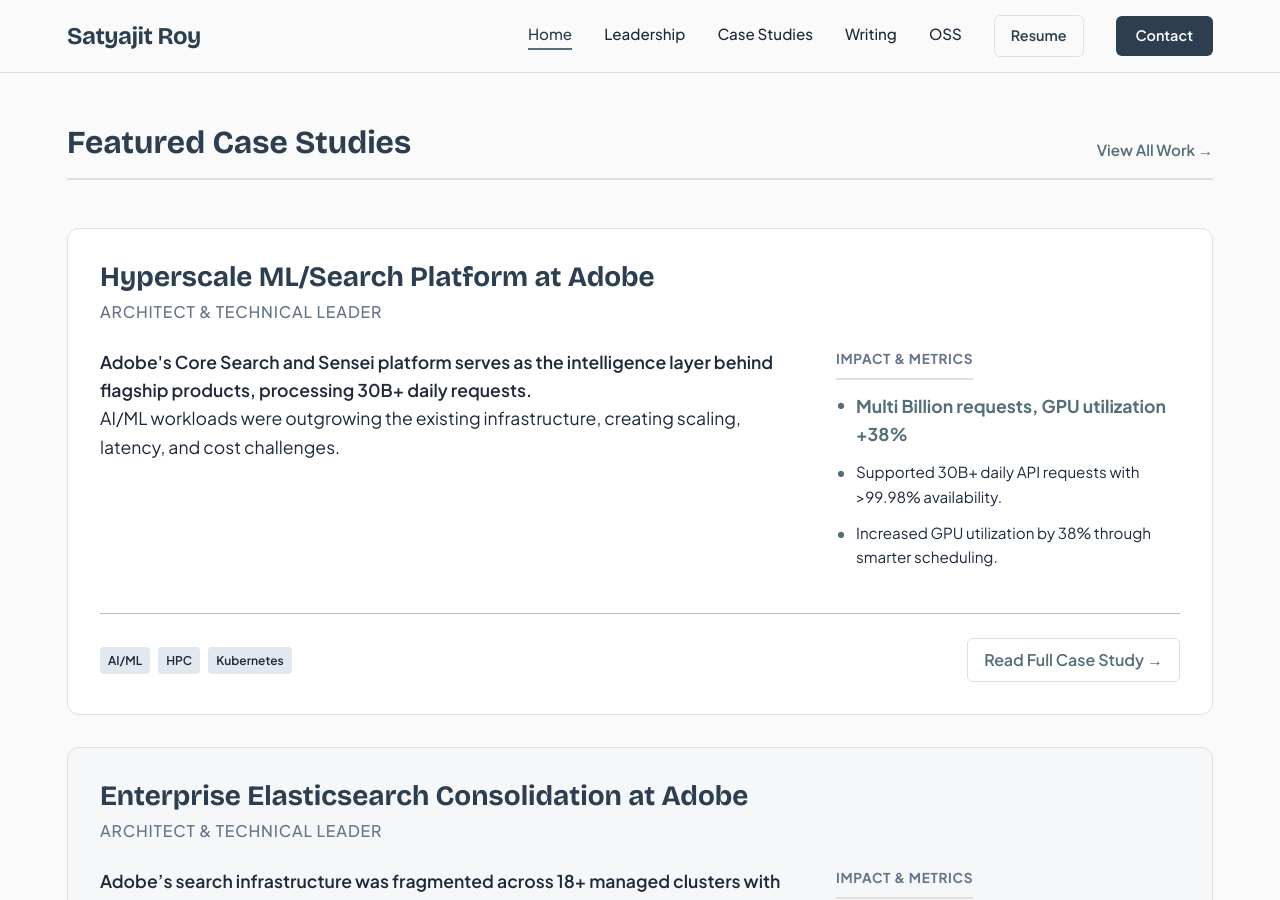
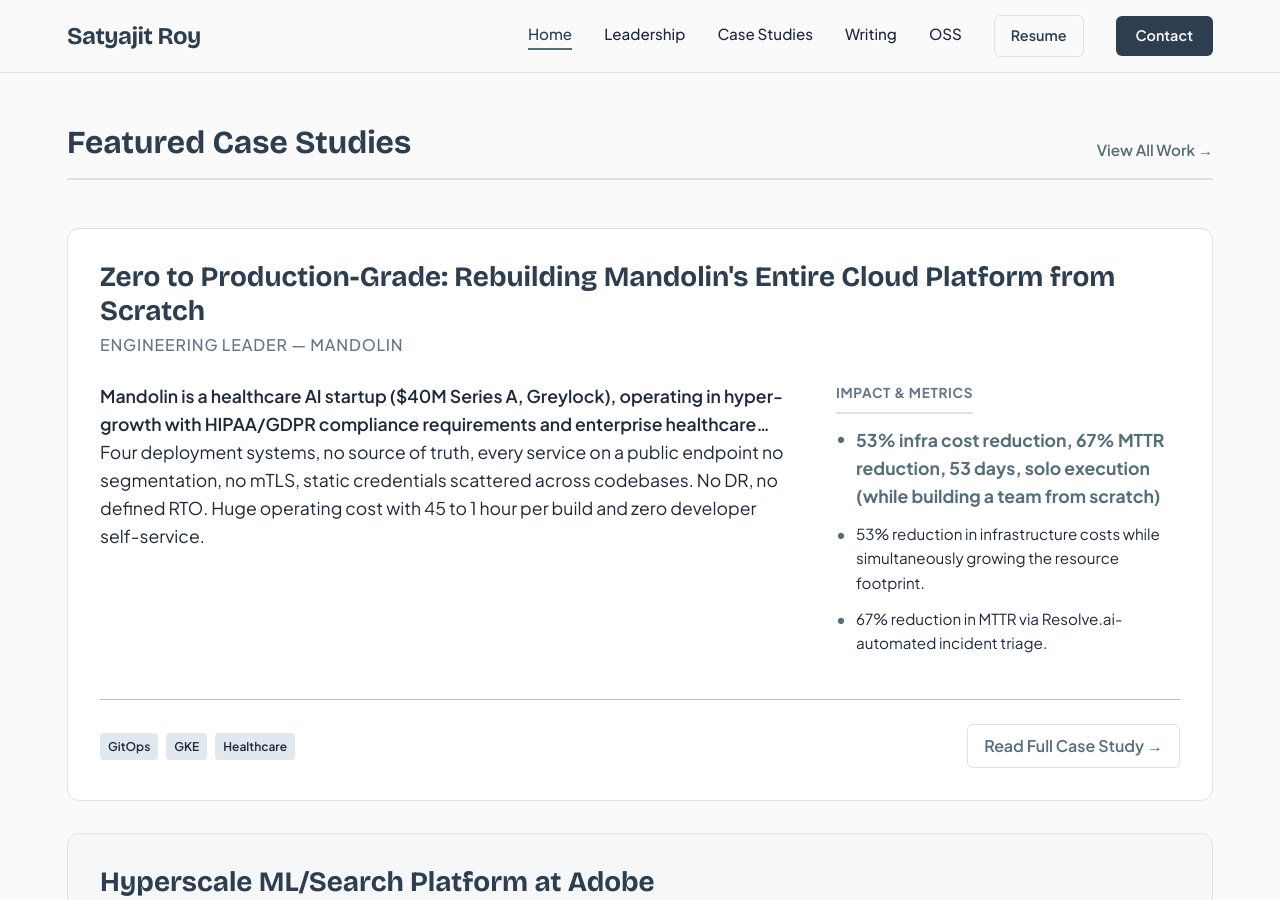
Before and after one commit to kodelint/kodelint.github.io, a Jekyll site: the page built from portfolio/index.md, in a window 1280 px wide and 900 px high, scrolled down 1070 px. Built offline with Jekyll 4.4.1, drawn with Linux system fonts in a browser that asks for light colours; some of the changed text lies outside the part shown.

Commit message:
update mandolin case study and resume with current role

```diff
--- a/_data/portfolio.yml
+++ b/_data/portfolio.yml
@@ -20,6 +20,37 @@
     - "Bridging technical risk with strategic business value"
 
 case_studies:
+  - id: platform-modernization-gitops
+    title: "Zero to Production-Grade: Rebuilding Mandolin's Entire Cloud Platform from Scratch"
+    outcome: "53% infra cost reduction, 67% MTTR reduction, 53 days, solo execution (while building a team from scratch)"
+    context: "Mandolin is a healthcare AI startup ($40M Series A, Greylock), operating in hyper-growth with HIPAA/GDPR compliance requirements and enterprise healthcare tenants."
+    role: "Engineering Leader — Mandolin"
+    problem: "Four deployment systems, no source of truth, every service on a public endpoint no segmentation, no mTLS, static credentials scattered across codebases. No DR, no defined RTO. Huge operating cost with 45 to 1 hour per build and zero developer self-service."
+    constraints: "Zero production downtime, solo execution, live healthcare enterprise tenants throughout, HIPAA and GDPR compliance from day one."
+    solution:
+      - "5 GKE clusters across 4 GCP projects self-hosted ArgoCD, Argo Workflows + BuildKit CI, ARC runners. Replaced all managed SaaS."
+      - "Private-by-default networking internal LBs, per-tenant mTLS, ESO + Secret Manager, Workload Identity. Zero static credentials. MongoDB → Cloud SQL migration."
+      - "Resolve.ai for AI-driven incident triage (67% MTTR reduction); Pulumi Neo for AI-assisted IaC two tools that multiplied solo engineering leverage."
+      - "AI-driven OCR pipeline for automated data extraction from prior auth forms and insurance documents eliminated manual entry across the specialty drug intake workflow."
+      - "Designing and implementing in-house model training infrastructure HIPAA-compliant GPU workloads, training and model registry to support proprietary healthcare AI."
+      - "Self-service Build & Deploy portal one-click deployments, RC tracking, and per-branch TTL preview environments."
+      - "Developer portal + Glean AI search onboarding and knowledge discovery time cut 50%."
+      - "Reinvented the developer production workflow using AI-assisted IaC and AI-driven incident triage."
+      - "OPA/Kyverno compliance guardrails, Wiz + Snyk vulnerability scanning, Kubecost + BigQuery FinOps."
+    impact:
+      - "53% reduction in infrastructure costs while simultaneously growing the resource footprint."
+      - "67% reduction in MTTR via Resolve.ai-automated incident triage."
+      - "CI builds: 45 minutes → 23 minutes (49% faster). Tenant onboarding: 2–3 days → 30 minutes."
+      - "DR RTO: undefined → <10 min. Zero public endpoints. HIPAA/GDPR-compliant from day one."
+      - "Developer onboarding and knowledge discovery time cut by 50% via Glean AI search"
+      - "Educated engineering org on AI-assisted development using Claude Code and OpenAI/Codex established HIPAA-safe usage policies, dynamic workflow guardrails, and team-wide training that accelerated code delivery and code quality with zero AI-related compliance incidents."
+    lessons:
+      - "AI tooling (Resolve.ai, Pulumi Neo, Glean) multiplied solo engineering leverage treating AI as a force-multiplier is now a first-class infrastructure strategy."
+      - "GitOps-as-the-only-write-path is an architectural constraint, not a configuration design it in from day one."
+      - "Right-sizing requires 3 months of production samples — 30 days misses peak CPU by up to 44%."
+    artifacts: []
+    tags: ["GitOps", "GKE", "Healthcare", "AI Tools", "Platform Engineering"]
+
   - id: adobe-hyperscale
     title: "Hyperscale ML/Search Platform at Adobe"
     outcome: "Multi Billion requests, GPU utilization +38%"
@@ -300,6 +331,12 @@
 resume:
   summary: "Engineering and Platform leader with 20+ years of experience building and scaling mission‑critical SaaS, AI/ML, and cloud platforms."
   experience:
+    - company: "Mandolin"
+      role: "Engineering Leader"
+      date: "March 2026 — Present"
+      points:
+        - "Built infrastructure team from scratch; 53% infra cost reduction via FinOps (Kubecost + BigQuery)."
+        - "40% MTTR reduction using Resolve.ai AI incident triage; zero-downtime GKE multi-cluster migration."
     - company: "Arkose Labs"
       role: "Director of Engineering & SRE"
       date: "Aug 2024 — Present"
--- a/portfolio/resume/index.md
+++ b/portfolio/resume/index.md
@@ -342,6 +342,22 @@
 
     <div class="experience-item">
       <div class="experience-header">
+        <div class="job-title">Engineering Leader <span class="company-name">at Mandolin – San Francisco, CA</span></div>
+        <div class="job-date">March 2026 — Present</div>
+      </div>
+      <div class="job-summary">High-impact, hands-on leadership role driving the infrastructure and reliability function, focused on modernizing and scaling the core platform at a healthcare AI startup ($40M Series A, Greylock) automating specialty drug access for hundreds of clinics and health systems.</div>
+      <ul class="bullet-list">
+        <li>Directed the SRE function, rapidly accelerating platform modernization. Integrated AI-driven tooling (<strong>Resolve.ai</strong>) to automate incident triage, achieving a <strong>40% reduction in MTTR</strong> and streamlining operations.</li>
+        <li>Architected a zero-downtime migration to a multi-cluster GKE environment, significantly increasing fault tolerance and system resilience. Engineered scalable Kubernetes networking via Cilium/eBPF, deploying Robusta for rapid cluster troubleshooting. Led strategic database migration from MongoDB to Cloud SQL.</li>
+        <li>Standardized end-to-end delivery using ArgoCD and Pulumi. Explored <strong>Pulumi Neo</strong> for AI-assisted IaC and enforced strict compliance guardrails with OPA/Kyverno to meet GDPR and HIPAA requirements.</li>
+        <li>Established a FinOps framework via Kubecost and BigQuery, successfully driving a <strong>53% reduction in infrastructure costs</strong> while simultaneously supporting an expanding resource footprint.</li>
+        <li>Hardened platform security with continuous vulnerability scanning (Wiz, Snyk) and robust secrets management. Designed scalable, secure access to internal cluster UIs via GCP IAP.</li>
+        <li>Built the infrastructure team from inception. Accelerated developer velocity by launching internal portals (Cortex/Backstage) powered by <strong>Glean's AI enterprise search</strong>, reducing onboarding and knowledge discovery time by <strong>over 50%</strong>.</li>
+      </ul>
+    </div>
+
+    <div class="experience-item">
+      <div class="experience-header">
         <div class="job-title">Director of Engineering and SRE <span class="company-name">at Arkose Labs – San Mateo, CA</span></div>
         <div class="job-date">Aug 2024 — June 2025</div>
       </div>
```
Also changed, not shown: other parts of portfolio/resume/index.md (+1 -1 lines), 1 other file.
